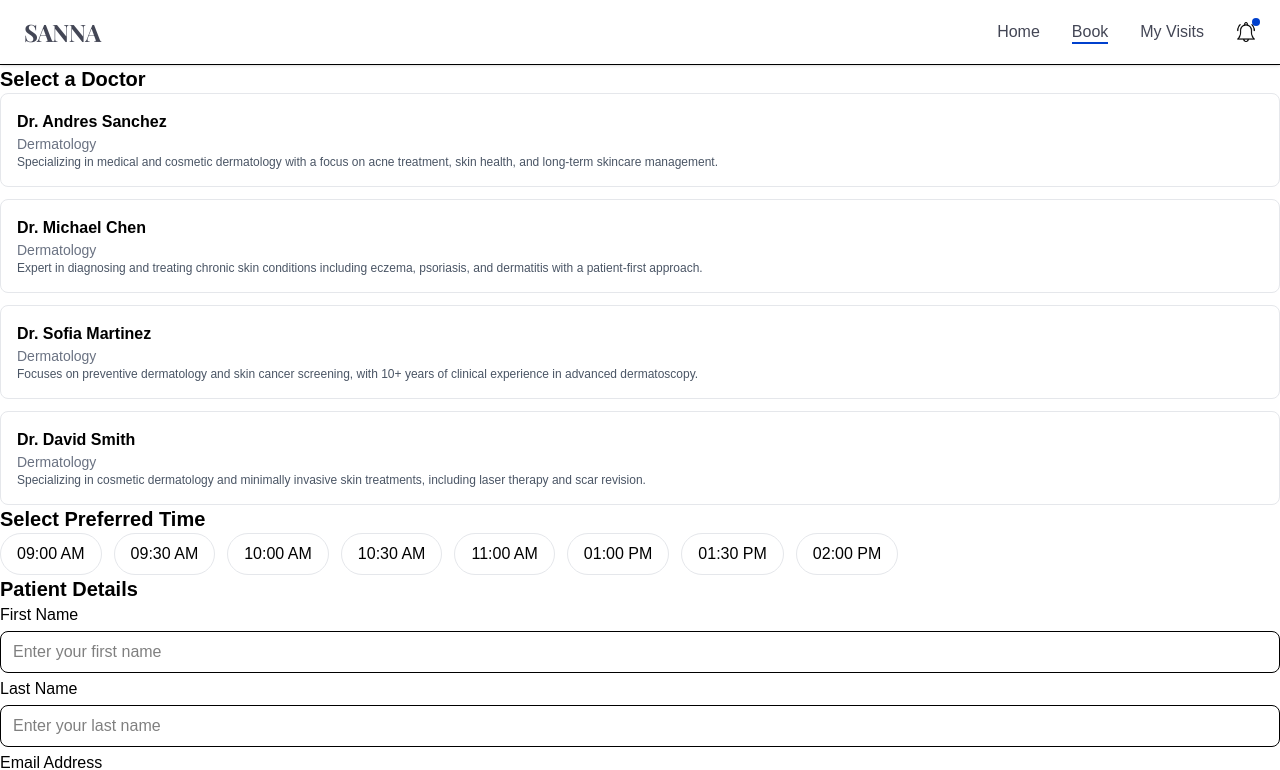
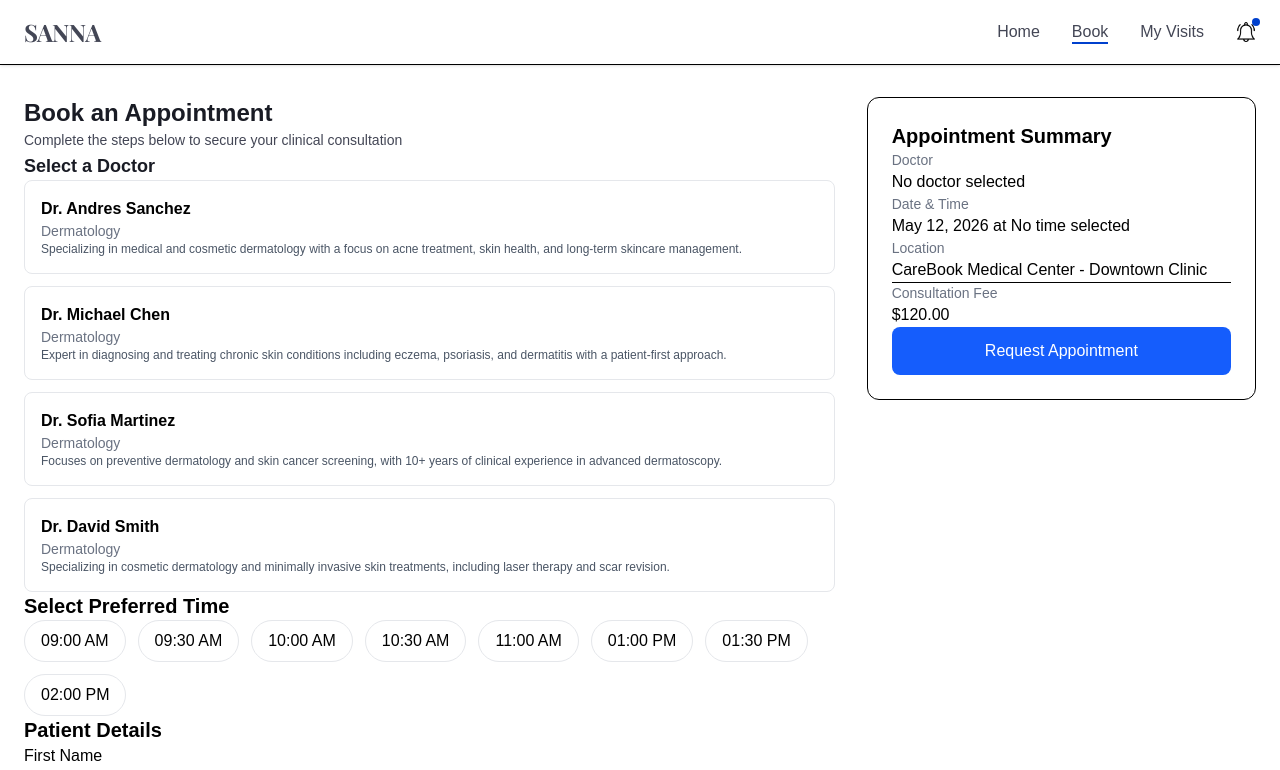
Before and after one commit to andres-sr96/appointment-booking, a Next.js app: page / in a window 1280 px wide. Shown: the top 770 px of the page. Built offline with nearby package versions, Linux system fonts and the light colour scheme.

Commit message:
Main page structure done

```diff
--- a/components/booking/DoctorSelection.tsx
+++ b/components/booking/DoctorSelection.tsx
@@ -14,8 +14,22 @@ export default function DoctorSelection({
   setSelectedDoctor,
 }: Props) {
   return (
+    <div className="space-y-8">
+      {/* Header */}
+      <div className="space-y-2">
+        <h2 className="text-2xl font-semibold text-[#191B24]">
+          Book an Appointment
+        </h2>
+        <p className="text-sm text-[#434655] leading-relaxed max-w-xl">
+          Complete the steps below to secure your clinical consultation
+        </p>
+      </div>
+
+      {/* Section */}
       <div className="space-y-4">
-      <h2 className="text-xl font-semibold">Select a Doctor</h2>
+        <h3 className="text-lg font-semibold text-[#191B24]">
+          Select a Doctor
+        </h3>
 
         <div className="grid gap-3">
           {doctors.map((doctor) => (
@@ -27,7 +41,7 @@ export default function DoctorSelection({
             />
           ))}
         </div>
-
+      </div>
       {/*
       Testing selected doctor
 
--- a/components/booking/PatientBooking.tsx
+++ b/components/booking/PatientBooking.tsx
@@ -12,8 +12,10 @@ import PatientNavbar from "./patientNavbar";
 export default function PatientBooking() {
   // Doctor
   const [selectedDoctor, setSelectedDoctor] = useState<Doctor | null>(null);
+
   // Time
   const [selectedTime, setSelectedTime] = useState<string | null>(null);
+
   // Form
   const [firstName, setFirstName] = useState("");
   const [lastName, setLastName] = useState("");
@@ -21,14 +23,15 @@ export default function PatientBooking() {
   const [phone, setPhone] = useState("");
   const [preferredContact, setPreferredContact] = useState("");
   const [reason, setReason] = useState("");
-  // Appointment Submitted
+
+  // UI states
   const [isSubmitted, setIsSubmitted] = useState(false);
-
-  // Error handling
   const [error, setError] = useState<string | null>(null);
 
   const handleSubmit = (e: React.FormEvent) => {
     e.preventDefault();
+
+    setError(null);
 
     if (
       !selectedDoctor ||
@@ -46,19 +49,23 @@ export default function PatientBooking() {
 
     addAppointment({
       id: crypto.randomUUID(),
-      doctorId: selectedDoctor!.id,
-      doctorName: selectedDoctor!.name,
+      doctorId: selectedDoctor.id,
+      doctorName: selectedDoctor.name,
       patientName: `${firstName} ${lastName}`,
       email,
       phone,
       reason,
-      time: selectedTime!,
+      time: selectedTime,
       status: "pending",
     });
 
     setIsSubmitted(true);
 
-    // Resetting Inputs
+    setTimeout(() => {
+      setIsSubmitted(false);
+    }, 4000);
+
+    // Reset form
     setSelectedDoctor(null);
     setSelectedTime(null);
 
@@ -69,58 +76,62 @@ export default function PatientBooking() {
     setPreferredContact("");
     setReason("");
   };
+
   return (
     <>
       <PatientNavbar />
 
-      <form onSubmit={handleSubmit} className="space-y-8">
+      <form onSubmit={handleSubmit} className="w-full px-6 py-8">
+        <div className="grid grid-cols-1 lg:grid-cols-12 gap-8">
+          <div className="lg:col-span-8 w-full space-y-10">
             <DoctorSelection
               selectedDoctor={selectedDoctor}
               setSelectedDoctor={setSelectedDoctor}
-        ></DoctorSelection>
+            />
 
             <TimeSlotSelection
               selectedTime={selectedTime}
               setSelectedTime={setSelectedTime}
-        ></TimeSlotSelection>
+            />
 
             <PatientForm
-          // First Name
               firstName={firstName}
               setFirstName={setFirstName}
-          // Last Name
               lastName={lastName}
               setLastName={setLastName}
-          // Email
               email={email}
               setEmail={setEmail}
-          // Phone
               phone={phone}
               setPhone={setPhone}
-          // Preferred Contact
               preferredContact={preferredContact}
               setPreferredContact={setPreferredContact}
-          // Reason
               reason={reason}
               setReason={setReason}
-        ></PatientForm>
+            />
+          </div>
 
+          <div className="lg:col-span-4">
+            <div className="sticky top-24 space-y-6">
               <AppointmentSummary
                 selectedDoctor={selectedDoctor}
                 selectedTime={selectedTime}
-        ></AppointmentSummary>
+              />
 
               {isSubmitted && (
                 <div className="p-4 bg-green-50 border border-green-200 text-green-700 rounded-lg">
-            Thank you for booking your appointment. A confirmation email will be
-            sent 7 days before your scheduled appointment.
+                  Thank you for booking your appointment. A confirmation email
+                  will be sent 7 days before your scheduled appointment.
                 </div>
               )}
+
               {error && (
                 <div className="p-4 bg-red-50 border border-red-200 text-red-700 rounded-lg">
                   {error}
                 </div>
               )}
+            </div>
+          </div>
+        </div>
       </form>
     </>
   );
--- a/components/booking/patientNavbar.tsx
+++ b/components/booking/patientNavbar.tsx
@@ -54,7 +54,6 @@ export default function PatientNavbar() {
           <Link href="#" className={navItemClass("animate-fade-in-delay-300")}>
             <span className="relative group">
               My Visits
-              {/* Hover underline */}
               <span className="absolute left-0 -bottom-1 h-0.5 w-0 bg-[#0040CD] transition-all duration-300 group-hover:w-full" />
             </span>
           </Link>
```
Lines whose indentation alone changed are shown as unchanged.
